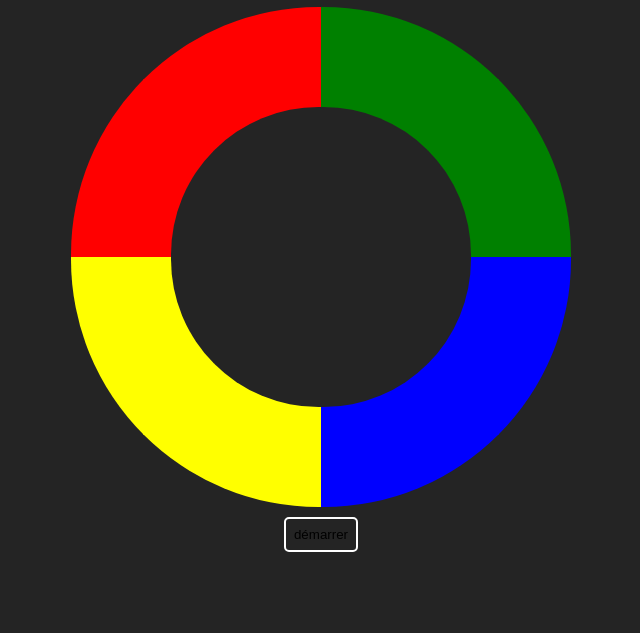
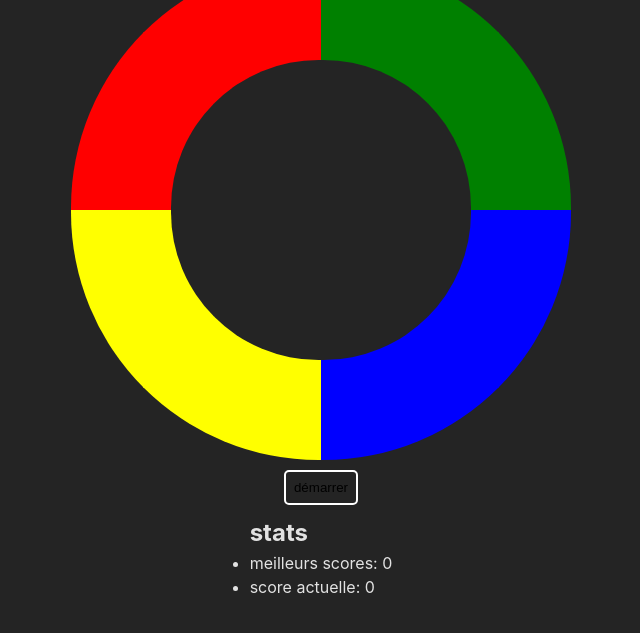
Before and after one commit to jokay03J-V2/simon, a website built with Vite: page index.html in a window 1280 px wide. Shown: the part 167-800 px from the top of the page, without its empty margins (319-959 px from the left). Built offline with nearby package versions, Linux system fonts and the light colour scheme.

Commit message:
update main html

```diff
--- a/index.html
+++ b/index.html
@@ -18,6 +18,14 @@
     <div class="border" id="blue"></div>
   </div>
   <button id="start">démarrer</button>
+  <div id="stats">
+    <h2>stats</h2>
+    <ul>
+      <li>meilleurs scores: <span id="score">0</span></li>
+      <li>score actuelle: <span id="scoreActuelle">0</spanid>
+      </li>
+    </ul>
+  </div>
   <script type="module" src="/main.js"></script>
 </body>
 
```
